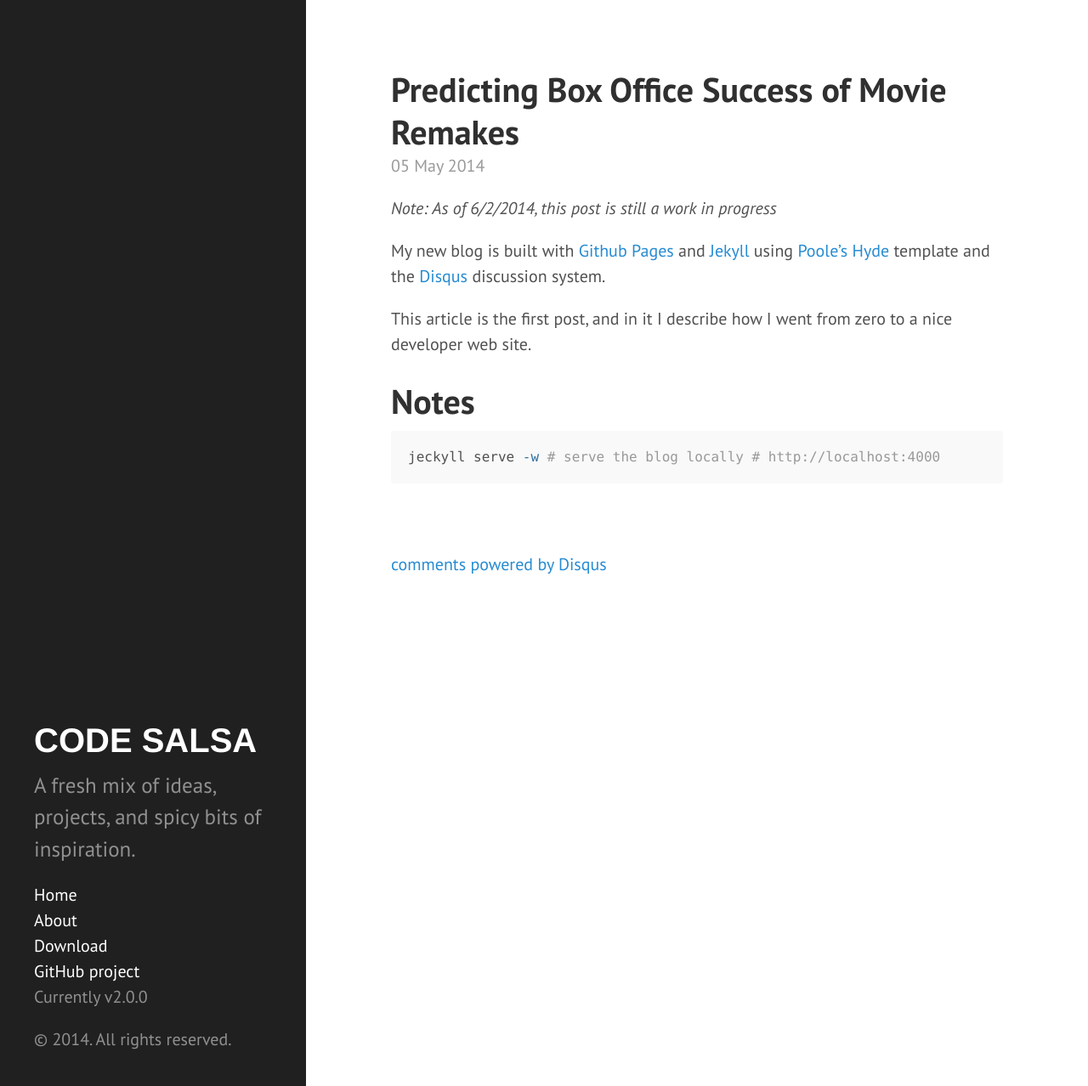
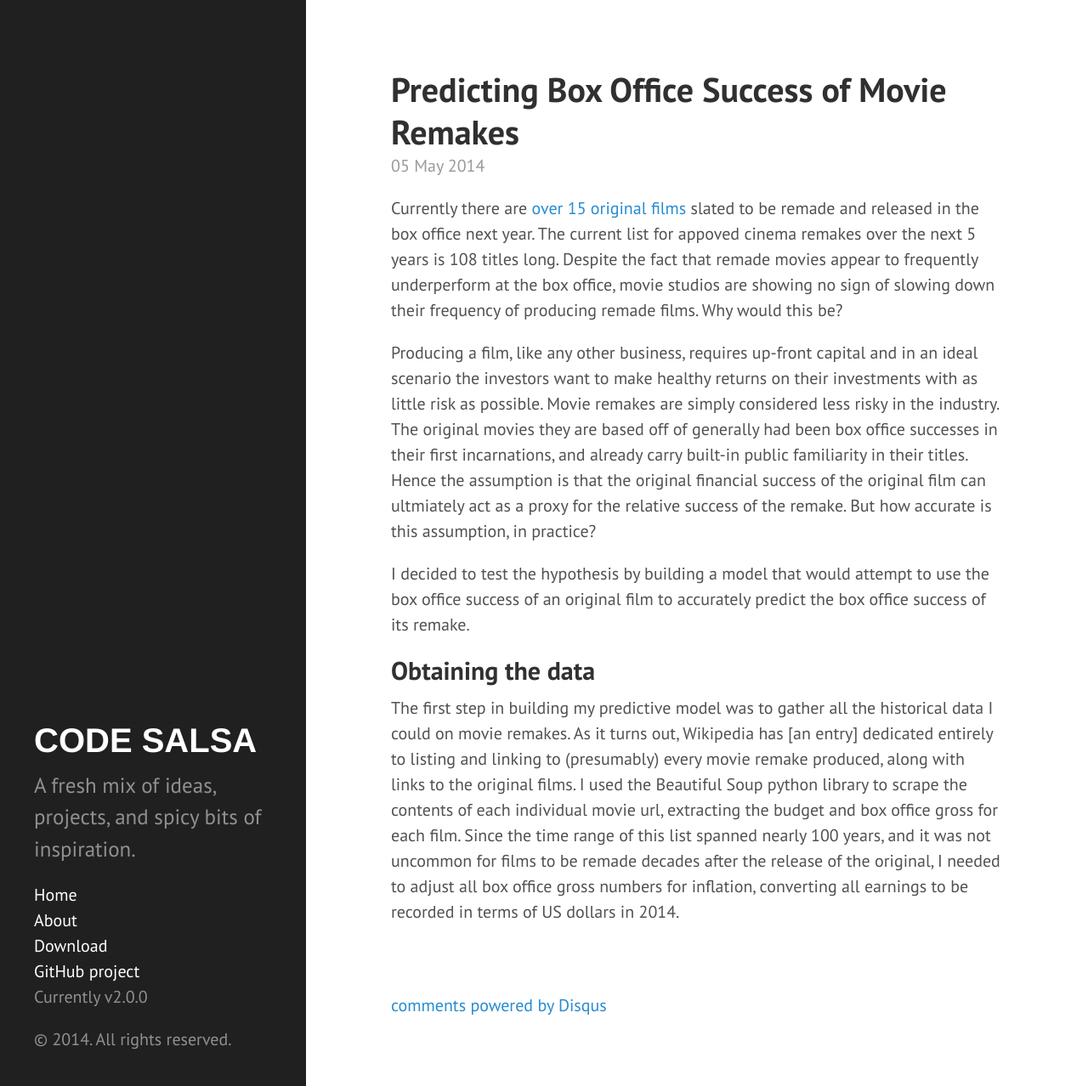
Before and after one commit to squip/squip.github.io, a Jekyll site: the page built from _posts/2014-05-05-blogging-with-github-pages.md, in a window 1280 px wide and 1278 px high. Shown: the whole window at 85% size. Built offline with Jekyll 4.4.1, drawn with Linux system fonts in a browser that asks for light colours; Markdown is read by kramdown in place of the engine named in the settings; comment, search, counter and statistics services are not loaded.

Commit message:
adding post

````diff
--- a/_posts/2014-05-05-blogging-with-github-pages.md
+++ b/_posts/2014-05-05-blogging-with-github-pages.md
@@ -4,15 +4,13 @@ comments: true
 title: Predicting Box Office Success of Movie Remakes
 ---
 
-_Note: As of 6/2/2014, this post is still a work in progress_
 
+Currently there are [over 15 original films](http://www.imdb.com/list/ls052091214/?start=1&view=detail&sort=release_date_us:desc&defaults=1&scb=0.48789280536584556) slated to be remade and released in the box office next year.  The current list for appoved cinema remakes over the next 5 years is 108 titles long. Despite the fact that remade movies appear to frequently underperform at the box office, movie studios are showing no sign of slowing down their frequency of producing remade films. Why would this be?
 
-My new blog is built with [Github Pages](https://pages.github.com/) and [Jekyll](http://jekyllrb.com/) using [Poole's](http://getpoole.com/) [Hyde](http://hyde.getpoole.com/) template and the [Disqus](http://disqus.com/) discussion system.
+Producing a film, like any other business, requires up-front capital and in an ideal scenario the investors want to make healthy returns on their investments with as little risk as possible. Movie remakes are simply considered less risky in the industry. The original movies they are based off of generally had been box office successes in their first incarnations, and already carry built-in public familiarity in their titles. Hence the assumption is that the original financial success of the original film can ultmiately act as a proxy for the relative success of the remake. But how accurate is this assumption, in practice?
 
-This article is the first post, and in it I describe how I went from zero to a nice developer web site.
+I decided to test the hypothesis by building a model that would attempt to use the box office success of an original film to accurately predict the box office success of its remake.
 
-# Notes
+## Obtaining the data
 
-```bash
-jeckyll serve -w # serve the blog locally # http://localhost:4000
-```
+The first step in building my predictive model was to gather all the historical data I could on movie remakes.  As it turns out, Wikipedia has [an entry] dedicated entirely to listing and linking to (presumably) every movie remake produced, along with links to the original films.  I used the Beautiful Soup python library to scrape the contents of each individual movie url, extracting the budget and box office gross for each film. Since the time range of this list spanned nearly 100 years, and it was not uncommon for films to be remade decades after the release of the original, I needed to adjust all box office gross numbers for inflation, converting all earnings to be recorded in terms of US dollars in 2014.
````
